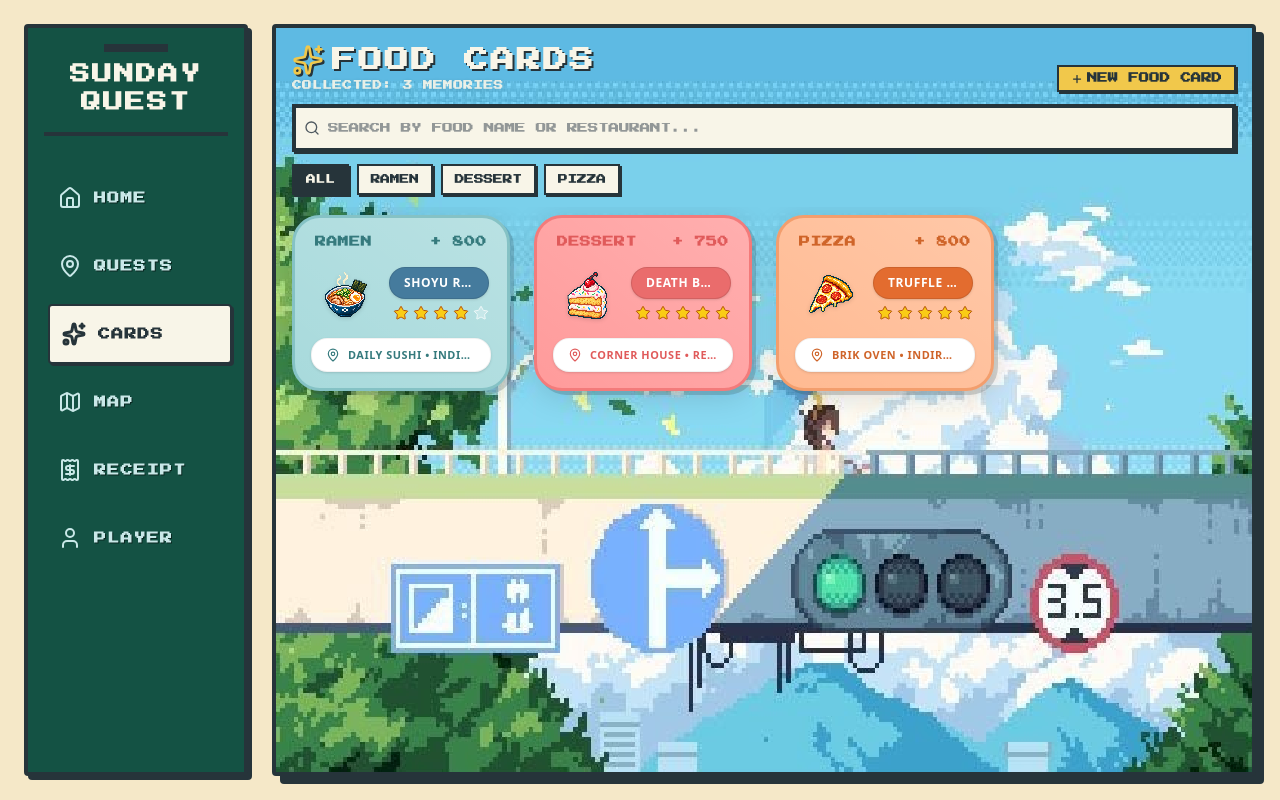
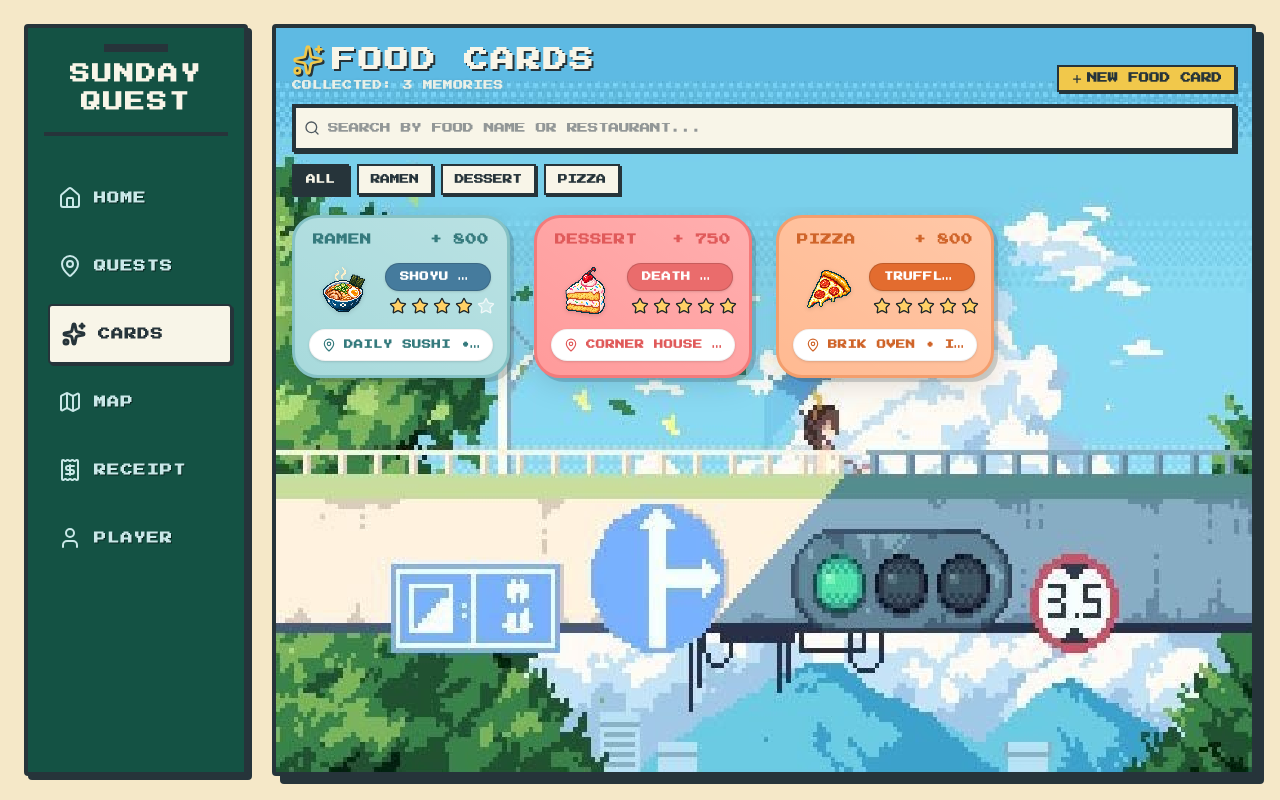
Before and after one commit to AvrelLeandra/SundayQuest, a Next.js app: page /cards in a window 1280 px wide. Built offline with nearby package versions, Linux system fonts and the light colour scheme.

Commit message:
Adjust food card to be wider and closer with pixel fonts matching reference mockup

```diff
--- a/src/components/CreateFoodCardModal.tsx
+++ b/src/components/CreateFoodCardModal.tsx
@@ -90,7 +90,7 @@ export default function CreateFoodCardModal({
 
   return (
     <div className="fixed inset-0 z-50 flex items-center justify-center bg-ink/80 p-2 md:p-6 font-pixel overflow-y-auto animate-in fade-in">
-      <div className="relative w-full max-w-3xl bg-cream border-4 border-ink shadow-[10px_10px_0_rgba(38,52,58,1)] flex flex-col md:flex-row max-h-[95vh] overflow-hidden rounded-sm my-auto">
+      <div className="relative w-full max-w-4xl bg-cream border-4 border-ink shadow-[10px_10px_0_rgba(38,52,58,1)] flex flex-col md:flex-row max-h-[95vh] overflow-hidden rounded-sm my-auto">
 
         {/* Top Header on Mobile */}
         <div className="md:hidden bg-mustard border-b-4 border-ink p-3 flex justify-between items-center shrink-0">
@@ -275,7 +275,7 @@ export default function CreateFoodCardModal({
             <Sparkles className="w-3.5 h-3.5 text-mustard" /> LIVE CARD PREVIEW
           </div>
 
-          <div className="w-full max-w-[290px]">
+          <div className="w-full max-w-[340px]">
             <FoodCard card={previewCard} compact={true} />
           </div>
 
--- a/src/components/FoodCard.tsx
+++ b/src/components/FoodCard.tsx
@@ -22,14 +22,14 @@ export default function FoodCard({ card, onClick, compact = false }: FoodCardPro
       onClick={onClick}
       role="button"
       tabIndex={0}
-      className={`relative w-full select-none cursor-pointer transition-all duration-300 hover:-translate-y-1.5 group font-sans ${
-        compact ? "max-w-[285px]" : "max-w-[315px]"
+      className={`relative w-full select-none cursor-pointer transition-all duration-300 hover:-translate-y-1.5 group ${
+        compact ? "max-w-[320px]" : "max-w-[350px]"
       }`}
       style={{ filter: "drop-shadow(0 6px 14px rgba(0,0,0,0.12))" }}
     >
       {/* Outer Card Body */}
       <div
-        className="relative w-full rounded-[24px] md:rounded-[28px] p-3.5 md:p-4 flex flex-col justify-between overflow-hidden border-[3.5px] shadow-[4px_4px_0_rgba(38,52,58,0.2)] gap-2.5"
+        className="relative w-full rounded-[24px] md:rounded-[26px] p-3 md:p-3.5 flex flex-col justify-between overflow-hidden border-[3.5px] shadow-[4px_4px_0_rgba(38,52,58,0.2)] gap-2"
         style={{
           backgroundColor: theme.bg,
           borderColor: theme.border,
@@ -39,15 +39,15 @@ export default function FoodCard({ card, onClick, compact = false }: FoodCardPro
         <div className="absolute inset-0 bg-gradient-to-tr from-white/0 via-white/10 to-white/20 pointer-events-none rounded-[20px]"></div>
 
         {/* 1. Header Row: Category & Points */}
-        <div className="flex justify-between items-center px-1 z-10">
+        <div className="flex justify-between items-center px-1 z-10 font-pixel">
           <span
-            className="text-[0.6rem] md:text-[0.68rem] font-black tracking-wider uppercase font-pixel truncate"
+            className="text-[0.62rem] md:text-[0.7rem] font-bold tracking-wider uppercase truncate"
             style={{ color: theme.headerText }}
           >
             {card.category || "FOOD"}
           </span>
           <span
-            className="text-[0.6rem] md:text-[0.68rem] font-black tracking-wider font-pixel shrink-0"
+            className="text-[0.62rem] md:text-[0.7rem] font-bold tracking-wider shrink-0"
             style={{ color: theme.headerText }}
           >
             + {card.points || 750}
@@ -55,9 +55,9 @@ export default function FoodCard({ card, onClick, compact = false }: FoodCardPro
         </div>
 
         {/* 2. Middle Row: Category Pixel Icon + [Dish Name Pill & Stars] */}
-        <div className="flex items-center gap-3 z-10 px-0.5 my-0.5">
+        <div className="flex items-center gap-2.5 z-10 px-0.5">
           {/* Pixel Icon */}
-          <div className="relative w-14 h-14 md:w-16 md:h-16 shrink-0 flex items-center justify-center">
+          <div className="relative w-15 h-15 md:w-16 md:h-16 shrink-0 flex items-center justify-center">
             {/* eslint-disable-next-line @next/next/no-img-element */}
             <img
               src={iconSrc}
@@ -68,14 +68,14 @@ export default function FoodCard({ card, onClick, compact = false }: FoodCardPro
           </div>
 
           {/* Right Column: Dish Name Pill & Stars */}
-          <div className="flex-1 min-w-0 flex flex-col justify-center items-start gap-1.5">
+          <div className="flex-1 min-w-0 flex flex-col justify-center items-start gap-1">
             {/* Dish Name Pill */}
             <div
-              className="px-3.5 py-1.5 rounded-full border border-black/10 shadow-sm max-w-full flex items-center"
+              className="px-3.5 py-1.5 rounded-full border border-black/15 shadow-sm max-w-full flex items-center"
               style={{ backgroundColor: theme.pillBg }}
             >
               <span
-                className="text-[0.68rem] md:text-[0.75rem] font-black uppercase tracking-wider truncate"
+                className="font-pixel text-[0.52rem] md:text-[0.58rem] font-bold uppercase tracking-wider truncate"
                 style={{ color: theme.pillText }}
                 title={card.name}
               >
@@ -83,17 +83,17 @@ export default function FoodCard({ card, onClick, compact = false }: FoodCardPro
               </span>
             </div>
 
-            {/* Stars Row (Yellow stars with crisp amber borders like reference mockup) */}
-            <div className="flex items-center gap-1 px-1">
+            {/* Stars Row (Yellow stars with dark pixel outlines like reference mockup) */}
+            <div className="flex items-center gap-1 px-1 pt-0.5">
               {[1, 2, 3, 4, 5].map((star) => {
                 const isFilled = star <= card.rating;
                 return (
                   <Star
                     key={star}
-                    className="w-3.5 h-3.5 md:w-4 md:h-4"
-                    stroke={isFilled ? "#B45309" : "rgba(255, 255, 255, 0.75)"}
-                    fill={isFilled ? "#FACC15" : "rgba(255, 255, 255, 0.25)"}
-                    strokeWidth={1.5}
+                    className="w-4 h-4 md:w-4.5 md:h-4.5"
+                    stroke={isFilled ? "#1C2529" : "rgba(255, 255, 255, 0.75)"}
+                    fill={isFilled ? "#FFD166" : "rgba(255, 255, 255, 0.3)"}
+                    strokeWidth={1.75}
                   />
                 );
               })}
@@ -101,11 +101,11 @@ export default function FoodCard({ card, onClick, compact = false }: FoodCardPro
           </div>
         </div>
 
-        {/* 3. Bottom Row: Place Tag Box (White Rounded Capsule) */}
-        <div className="w-full rounded-[16px] md:rounded-2xl px-3.5 py-2 border border-black/5 shadow-sm flex items-center gap-2 z-10 bg-white">
+        {/* 3. Bottom Row: Place Tag Box (White Rounded Capsule with Pixel Text) */}
+        <div className="w-full rounded-[14px] md:rounded-[18px] px-3 py-1.5 md:py-2 border border-black/5 shadow-sm flex items-center gap-2 z-10 bg-white font-pixel">
           <MapPin className="w-3.5 h-3.5 shrink-0" style={{ color: theme.headerText }} />
           <span
-            className="text-[0.62rem] md:text-[0.68rem] font-bold truncate uppercase tracking-wider"
+            className="text-[0.52rem] md:text-[0.58rem] font-bold truncate uppercase tracking-wider"
             style={{ color: theme.headerText }}
           >
             {card.placeName} {card.neighborhood ? `• ${card.neighborhood}` : ""}
```
